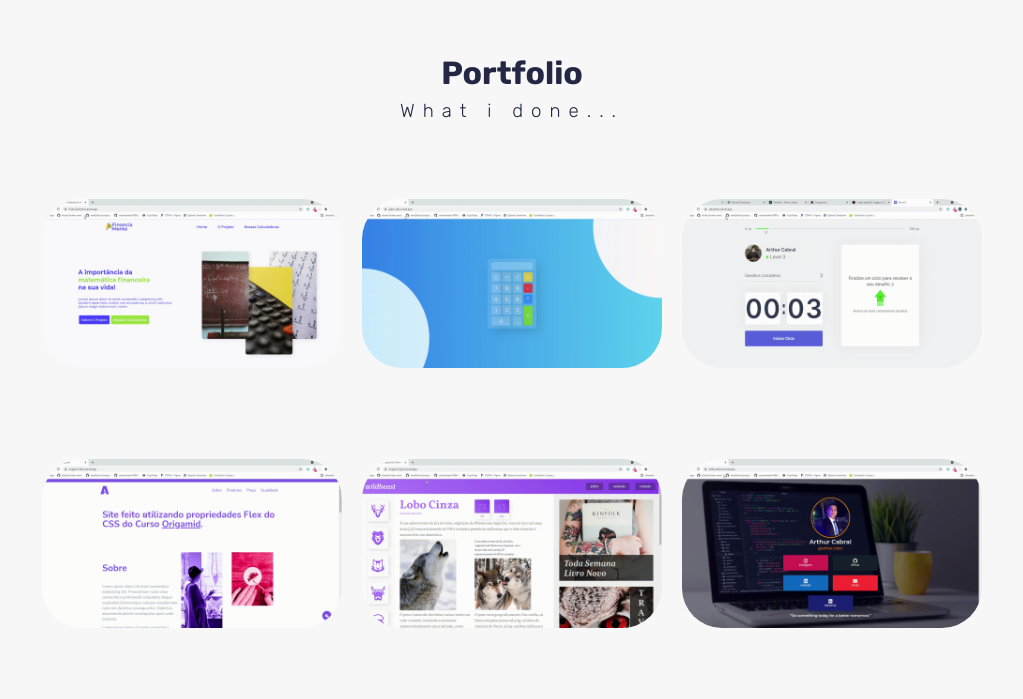
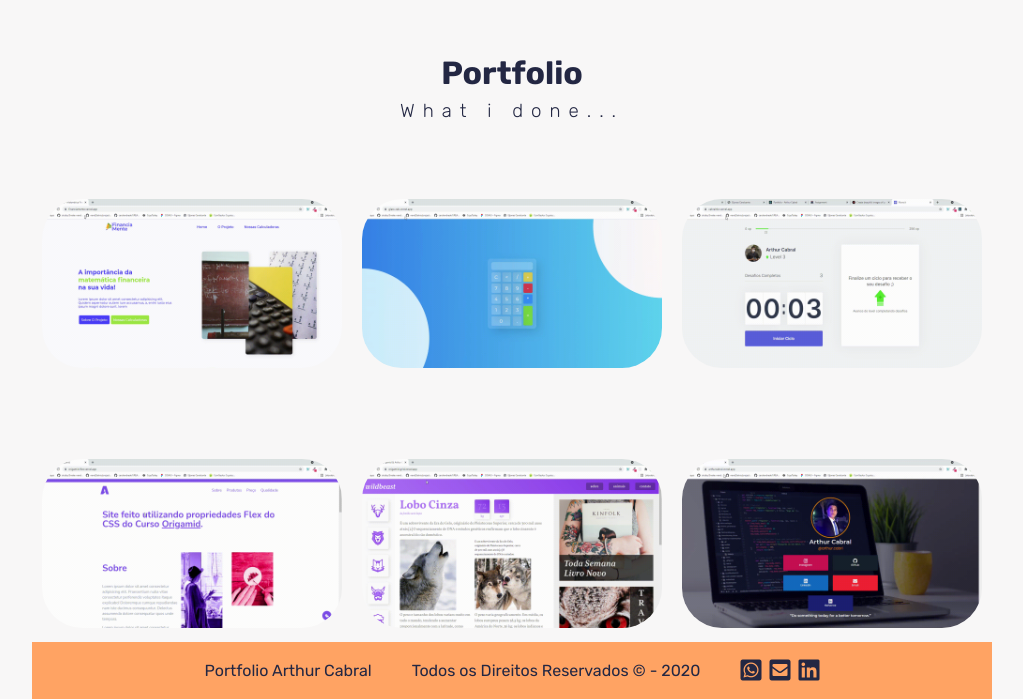
Before and after one commit to CabralArthur/React-Portfolio, a React (Create React App) app: page / in a window 1280 px wide. Shown: the part 2329-3028 px from the top of the page, without its empty margins (128-1151 px from the left). Before the commit the page ends 2971 px from the top, so only its background shows below. Built offline with nearby package versions, Linux system fonts and the light colour scheme.

Commit message:
Creating Footer

```diff
--- /dev/null
+++ b/src/Components/Footer/Footer.css
@@ -0,0 +1,136 @@
+@import url("https://fonts.googleapis.com/css2?family=Rubik:wght@300;400;500;600;700;800&display=swap");
+@import url("https://cdnjs.cloudflare.com/ajax/libs/font-awesome/5.15.3/css/all.min.css");
+html {
+  scroll-behavior: smooth;
+}
+
+:target {
+  scroll-margin-top: 1px;
+}
+
+* {
+  -webkit-box-sizing: border-box;
+          box-sizing: border-box;
+  margin: 0;
+  padding: 0;
+  list-style: none;
+  text-decoration: none;
+  outline: none;
+  border: none;
+  font-family: "Rubik", sans-serif;
+  color: #232743;
+  -webkit-transition: all 0.3s;
+  transition: all 0.3s;
+}
+
+img {
+  display: block;
+  max-width: 100%;
+}
+
+body {
+  scroll-behavior: smooth;
+  background-color: #f8f7f7;
+}
+
+.App {
+  width: 100%;
+  height: 100%;
+  display: -webkit-box;
+  display: -ms-flexbox;
+  display: flex;
+  -webkit-box-orient: vertical;
+  -webkit-box-direction: normal;
+      -ms-flex-direction: column;
+          flex-direction: column;
+}
+
+.container {
+  max-width: 960px;
+  margin: 0 auto;
+}
+
+.orange-span {
+  color: #FFA363;
+}
+
+.primaryButton {
+  width: 11rem;
+  height: 3rem;
+  padding: 1rem;
+  background-color: #FFA363;
+  color: #232743;
+  border-radius: 3px;
+  -webkit-transition: all 0.3s;
+  transition: all 0.3s;
+  text-align: center;
+}
+.primaryButton:hover {
+  background-color: #232743;
+  color: #FFA363;
+  cursor: pointer;
+}
+.primaryButton:hover i {
+  color: #FFA363;
+}
+
+@-webkit-keyframes pulseLoad {
+  0% {
+    opacity: 0;
+    -webkit-transform: scale(3);
+            transform: scale(3);
+  }
+  100% {
+    opacity: 1;
+    -webkit-transform: scale(1);
+            transform: scale(1);
+  }
+}
+
+@keyframes pulseLoad {
+  0% {
+    opacity: 0;
+    -webkit-transform: scale(3);
+            transform: scale(3);
+  }
+  100% {
+    opacity: 1;
+    -webkit-transform: scale(1);
+            transform: scale(1);
+  }
+}
+.footerSite {
+  width: 100%;
+  display: -webkit-box;
+  display: -ms-flexbox;
+  display: flex;
+  -webkit-box-align: center;
+      -ms-flex-align: center;
+          align-items: center;
+  -webkit-box-pack: center;
+      -ms-flex-pack: center;
+          justify-content: center;
+  text-align: center;
+  -ms-flex-wrap: wrap;
+      flex-wrap: wrap;
+  gap: 0.5rem;
+  background-color: #FFA363;
+  margin: 0 auto;
+  padding: 1rem 0;
+}
+.footerSite span {
+  margin: 0 1rem;
+}
+.footerSite .iconsFooter {
+  display: -webkit-box;
+  display: -ms-flexbox;
+  display: flex;
+  gap: 0.5rem;
+}
+.footerSite .iconsFooter a i {
+  font-size: 1.5rem;
+  cursor: pointer;
+}
+.footerSite .iconsFooter a i:hover {
+  color: #f8f7f7;
+}
--- a/src/Components/Footer/Footer.js
+++ b/src/Components/Footer/Footer.js
@@ -1,12 +1,26 @@
 import React from 'react'
 import "../../Styles/Main.css"
-//import "./Styles/Footer.css"
+import "./Footer.css"
 
 const Footer = () => {
     return (
-        <div>
+        <footer className='footerSite'>
+            <span>Portfolio Arthur Cabral</span>
+            <span> Todos os Direitos Reservados &copy; - 2020  </span>
+            <span className='iconsFooter'>
+                <a>
+                    <i className="fab fa-whatsapp-square"></i>
+                </a>
 
-        </div>
+                <a>
+                    <i className="fas fa-envelope-square"></i>
+                </a>
+
+                <a>
+                    <i className="fab fa-linkedin"></i>
+                </a>
+            </span>
+        </footer>
     )
 }
 
--- a/src/Components/Footer/Footer.scss
+++ b/src/Components/Footer/Footer.scss
@@ -0,0 +1,32 @@
+@import '../../Styles/Main.scss';
+
+.footerSite{
+    width: 100%;
+
+    display: flex;
+    align-items: center;
+    justify-content: center;
+    text-align: center;
+    flex-wrap: wrap;
+    gap: .5rem;
+
+    background-color: $orange-primary;
+    margin: 0 auto;
+    padding: 1rem 0;
+    span{
+        margin: 0 1rem;
+    }
+    .iconsFooter{
+        display: flex;
+        gap: .5rem;
+        a {
+            i {
+                font-size: 1.5rem;
+                cursor: pointer;
+                &:hover{
+                    color: $main-white;
+                }
+            }
+        }
+    }
+}
```
